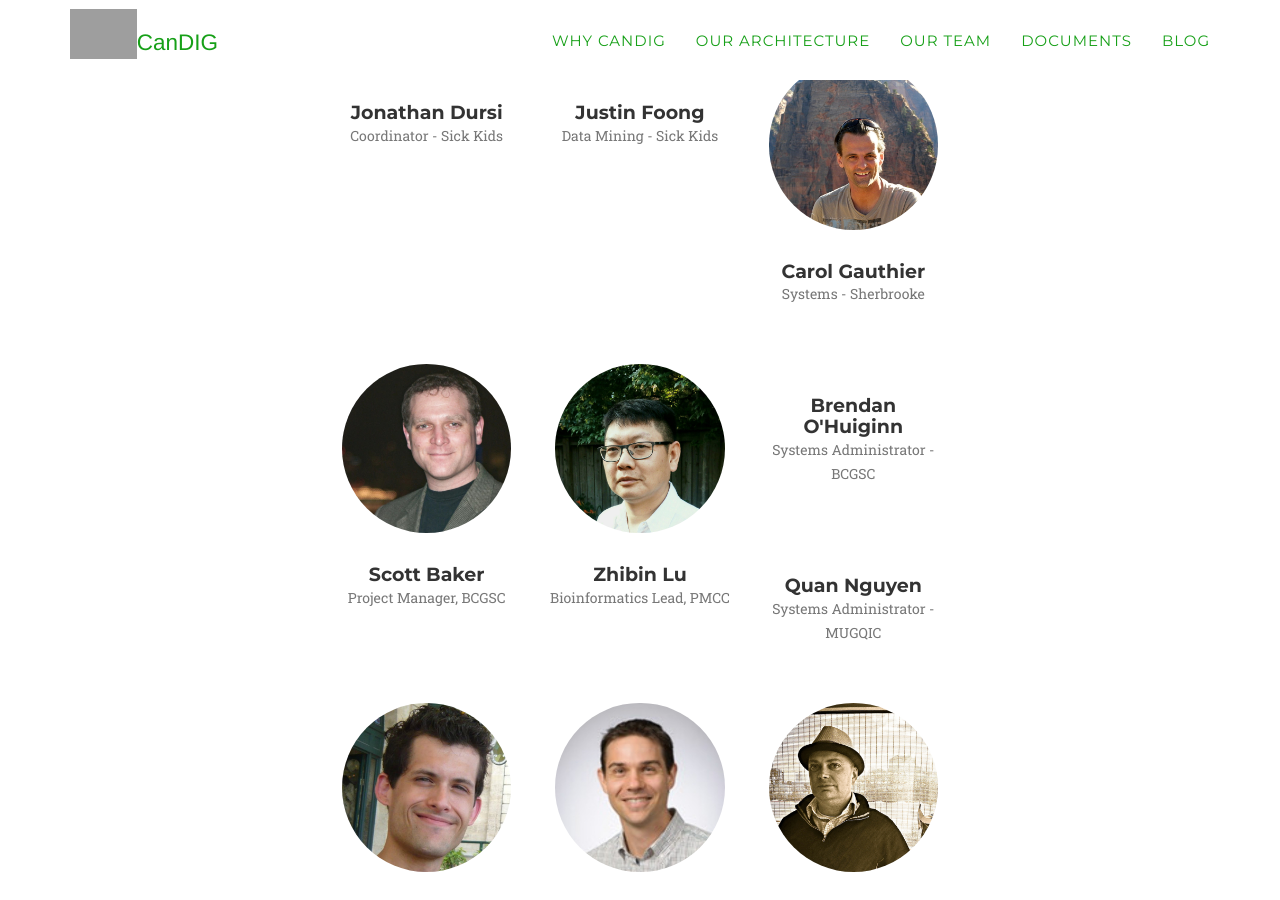
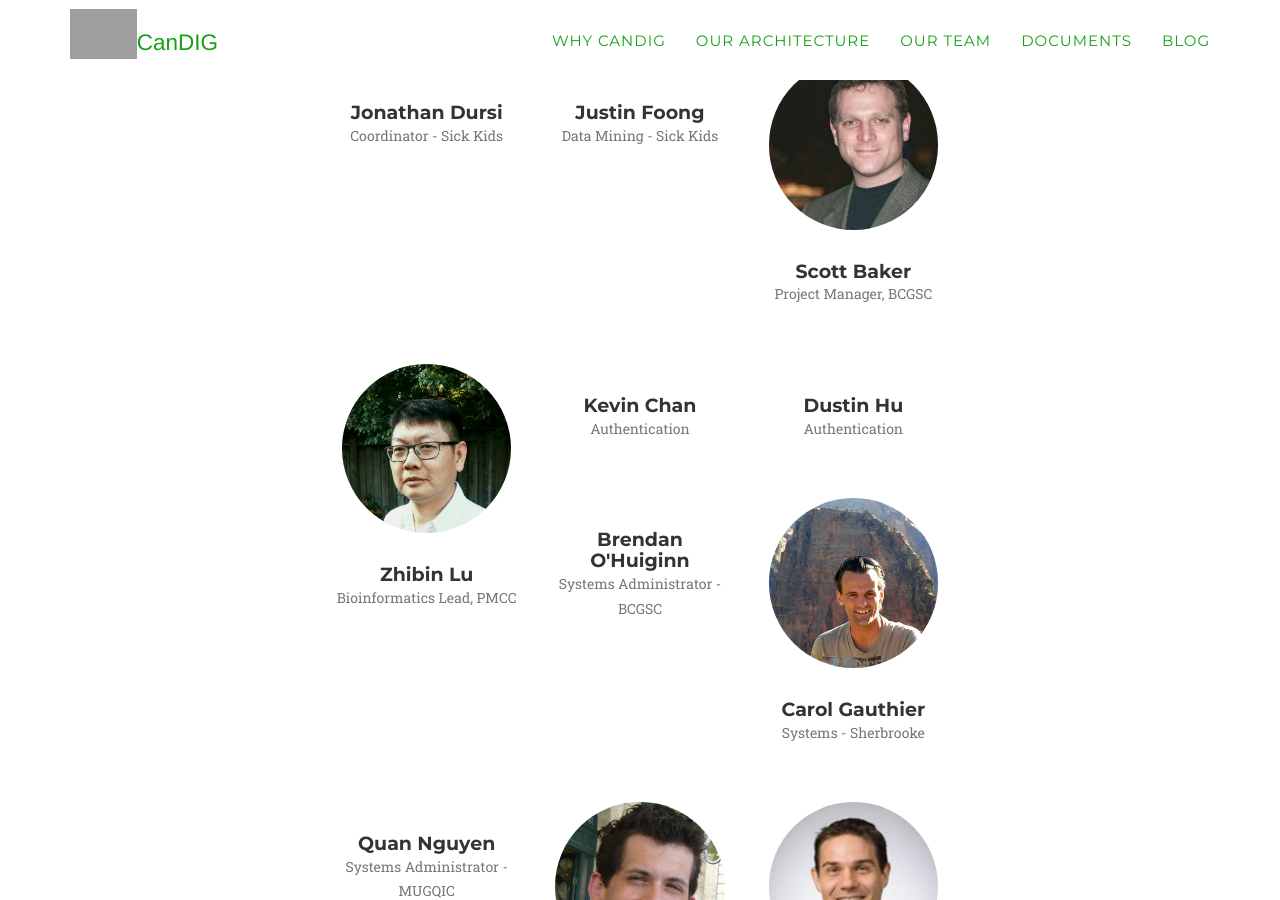
Before and after one commit to CanDIG/candig.github.io, a Jekyll site: the page built from _pages/team.html, in a window 1280 px wide and 900 px high, scrolled down 322 px. Built offline with Jekyll 4.4.1, drawn with Linux system fonts in a browser that asks for light colours; some web fonts are replaced; grey boxes are pictures that could not be loaded.

Commit message:
Add Dustin, Kevin

```diff
--- a/_data/team.yml
+++ b/_data/team.yml
@@ -19,10 +19,6 @@ people:
   pic: blank
   position: Privacy-Preserving Data Mining - BCGSC
 
-- name: Carol Gauthier
-  pic: carol_gauthier
-  position: Systems - Sherbrooke
-
 - name: Scott Baker
   pic: scott_baker
   position: Project Manager, BCGSC
@@ -31,9 +27,21 @@ people:
   pic: zhibin
   position: Bioinformatics Lead, PMCC
 
+- name: Kevin Chan
+  pic: blank
+  position: Authentication
+
+- name: Dustin Hu
+  pic: blank
+  position: Authentication
+
 - name: Brendan O'Huiginn
   pic: blank
   position: Systems Administrator - BCGSC
+
+- name: Carol Gauthier
+  pic: carol_gauthier
+  position: Systems - Sherbrooke
 
 - name: Quan Nguyen
   pic: blank
```
